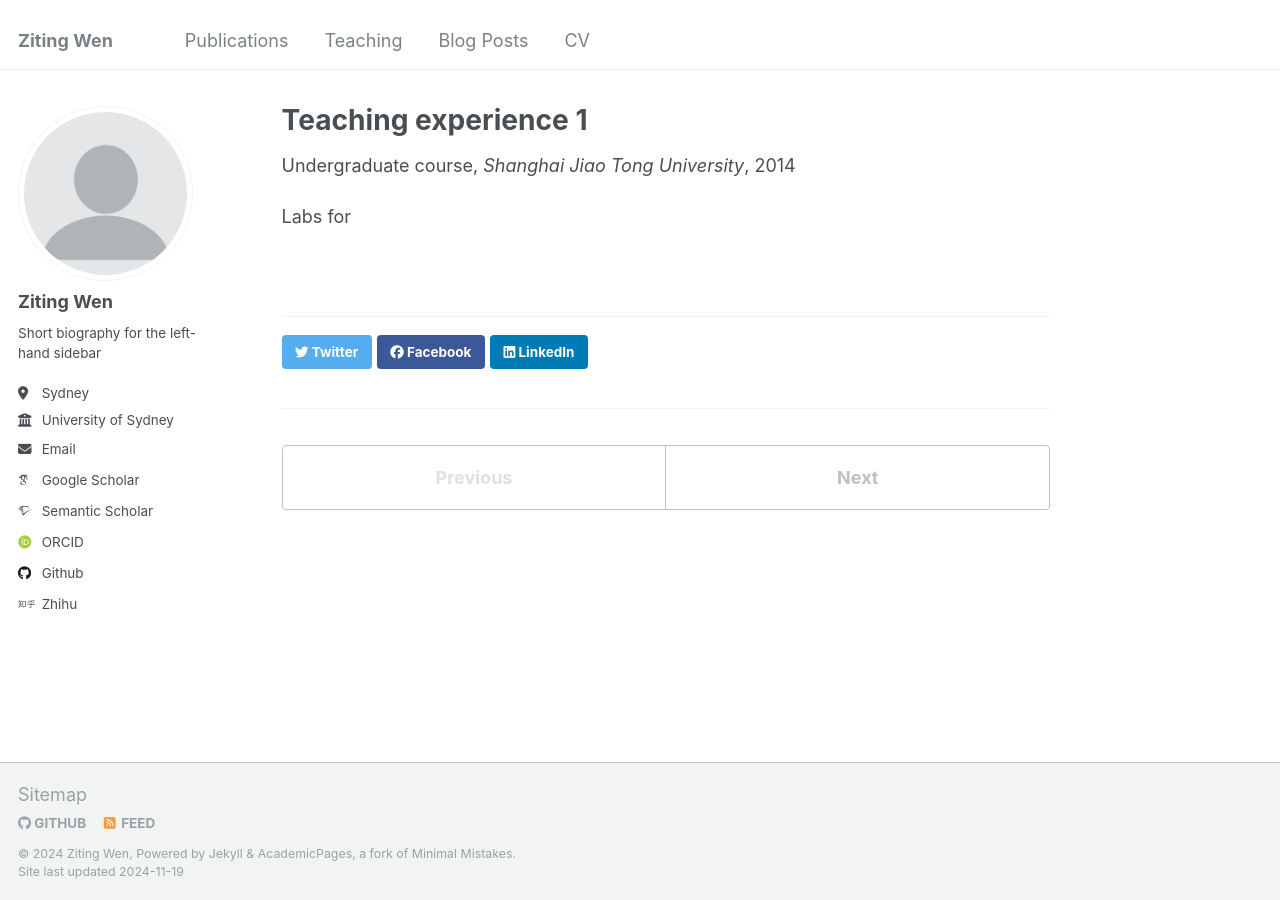
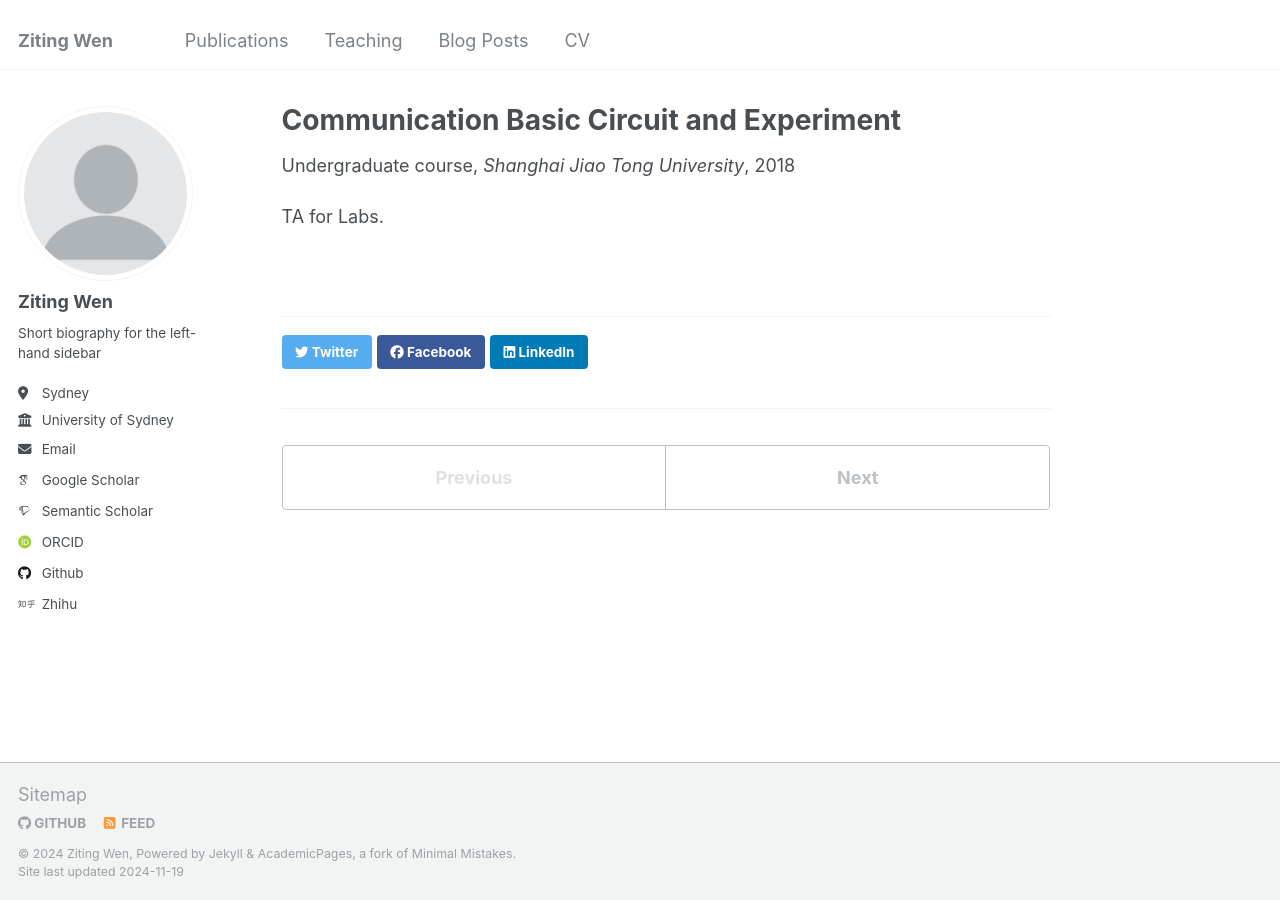
Before and after one commit to ZiTingW/ZiTingW.github.io, a Jekyll site: the page built from _teaching/2014-spring-teaching-1.md, in a window 1280 px wide. Built offline with Jekyll 4.4.1, drawn with Linux system fonts in a browser that asks for light colours; some web fonts are replaced.

Commit message:
Update 2014-spring-teaching-1.md

```diff
--- a/_teaching/2014-spring-teaching-1.md
+++ b/_teaching/2014-spring-teaching-1.md
@@ -1,11 +1,11 @@
 ---
-title: "Teaching experience 1"
+title: "Communication Basic Circuit and Experiment"
 collection: teaching
 type: "Undergraduate course"
 permalink: /teaching/2014-spring-teaching-1
 venue: "Shanghai Jiao Tong University"
-date: 2014-01-01
-location: "City, Country"
+date: 2018-06-01
+location: "Shanghai, China"
 ---
 
-Labs for
+TA for Labs.
```
